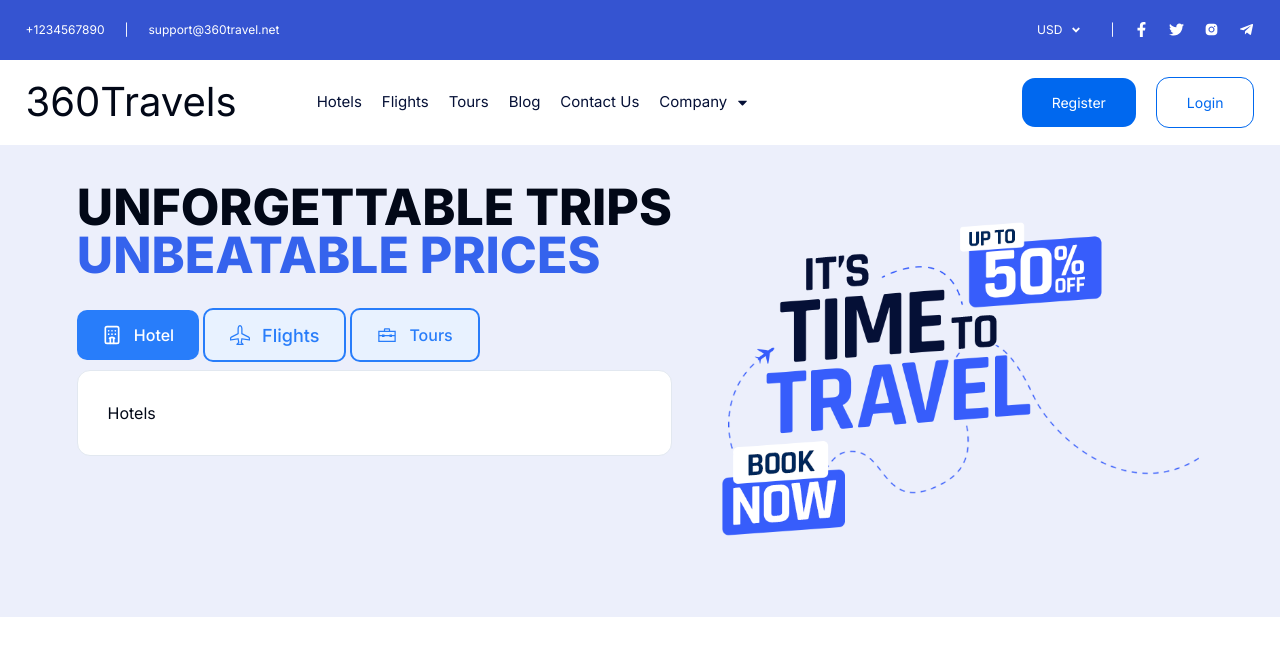
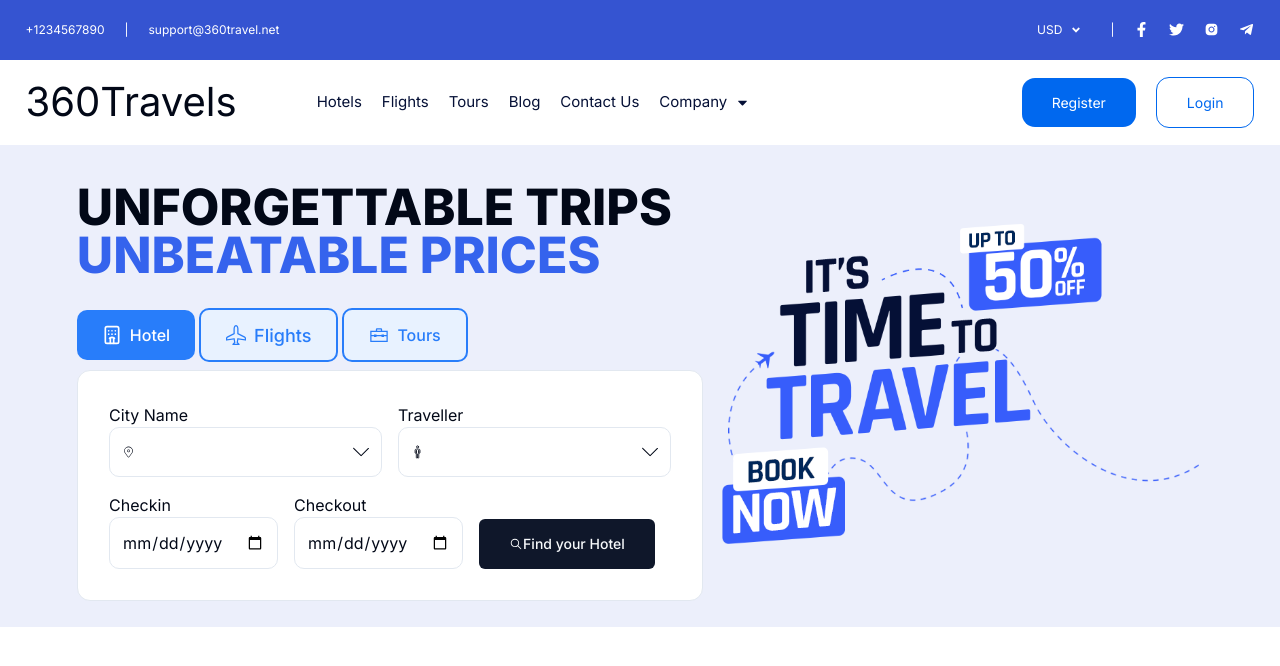
Before and after one commit to astroboy20/360travel, a Next.js app: page / in a window 1280 px wide. Shown: the top 666 px of the page. Built offline with nearby package versions, Linux system fonts and the light colour scheme.

Commit message:
feat: worked on the hero section

```diff
--- a/src/container/home/hero/hero.jsx
+++ b/src/container/home/hero/hero.jsx
@@ -30,7 +30,7 @@ const Hero = () => {
           <div className="flex gap-1 items-center">
             <Button
               onClick={() => handleSelected("hotel")}
-              className={`text-[16px] flex items-center gap-3  rounded-[10px] px-[25px] py-[25px] hover:bg-[#287dfa] hover:text-white ${
+              className={`text-[16px] flex items-center gap-2  rounded-[10px] px-[25px] py-[25px] hover:bg-[#287dfa] hover:text-white ${
                 selected === "hotel"
                   ? "border-0 bg-[#287dfa] text-white"
                   : "border-2 border-[#287dfa] text-[#287dfa] bg-[#e8f2ff] "
@@ -40,7 +40,7 @@ const Hero = () => {
             </Button>
             <Button
               onClick={() => handleSelected("flight")}
-              className={`text-[18px] flex items-center gap-3 rounded-[10px] px-[25px] py-[25px] hover:bg-[#287dfa] hover:text-white ${
+              className={`text-[18px] flex items-center gap-2 rounded-[10px] px-[25px] py-[25px] hover:bg-[#287dfa] hover:text-white ${
                 selected === "flight"
                   ? "border-0 bg-[#287dfa] text-white"
                   : "border-2 border-[#287dfa] text-[#287dfa] bg-[#e8f2ff] "
@@ -50,7 +50,7 @@ const Hero = () => {
             </Button>
             <Button
               onClick={() => handleSelected("tour")}
-              className={`text-[16px] flex items-center gap-3  rounded-[10px] px-[25px] py-[25px] hover:bg-[#287dfa] hover:text-white ${
+              className={`text-[16px] flex items-center gap-2  rounded-[10px] px-[25px] py-[25px] hover:bg-[#287dfa] hover:text-white ${
                 selected === "tour"
                   ? "border-0 bg-[#287dfa] text-white"
                   : "border-2  border-[#287dfa] text-[#287dfa] bg-[#e8f2ff] "
--- a/src/container/home/hero/hotels.jsx
+++ b/src/container/home/hero/hotels.jsx
@@ -1,9 +1,55 @@
-import React from 'react'
-
+import React from "react";
+import { CiLocationOn } from "react-icons/ci";
+import { IoManOutline } from "react-icons/io5";
+import { IoIosSearch } from "react-icons/io";
+import { SlArrowDown } from "react-icons/sl";
+import { Button } from "@/components/ui/button";
 const Hotels = () => {
   return (
-    <div>Hotels</div>
-  )
-}
+    <div>
+      <div className="grid grid-cols-2 gap-4">
+        <span>
+          <p>City Name</p>
+          <div className="flex gap-2 border w-full items-center p-3 rounded-[10px]">
+            <CiLocationOn />
+            <input className="outline-none w-full" />
+            <span>
+              <SlArrowDown />
+            </span>
+          </div>
+        </span>
 
-export  {Hotels}
+        <span>
+          <p>Traveller</p>
+          <div className="flex gap-2 border w-full items-center p-3 rounded-[10px]">
+            <IoManOutline />
+            <input className="outline-none w-full" />
+            <span>
+              <SlArrowDown />
+            </span>
+          </div>
+        </span>
+
+        <div className="flex gap-4 col-span-2 items-end">
+          <span>
+            <p>Checkin</p>
+            <input type="date" className="w-fit border p-3 rounded-[10px]" />
+          </span>
+          <span>
+            <p>Checkout</p>
+            <input type="date" className="w-fit border p-3 rounded-[10px]" />
+          </span>
+          <span>
+          <p></p>
+          <Button className="w-full px-[30px] py-[25px] flex items-center justify-center">
+            <IoIosSearch />
+            Find your Hotel
+          </Button>
+          </span>
+        </div>
+      </div>
+    </div>
+  );
+};
+
+export { Hotels };
```
